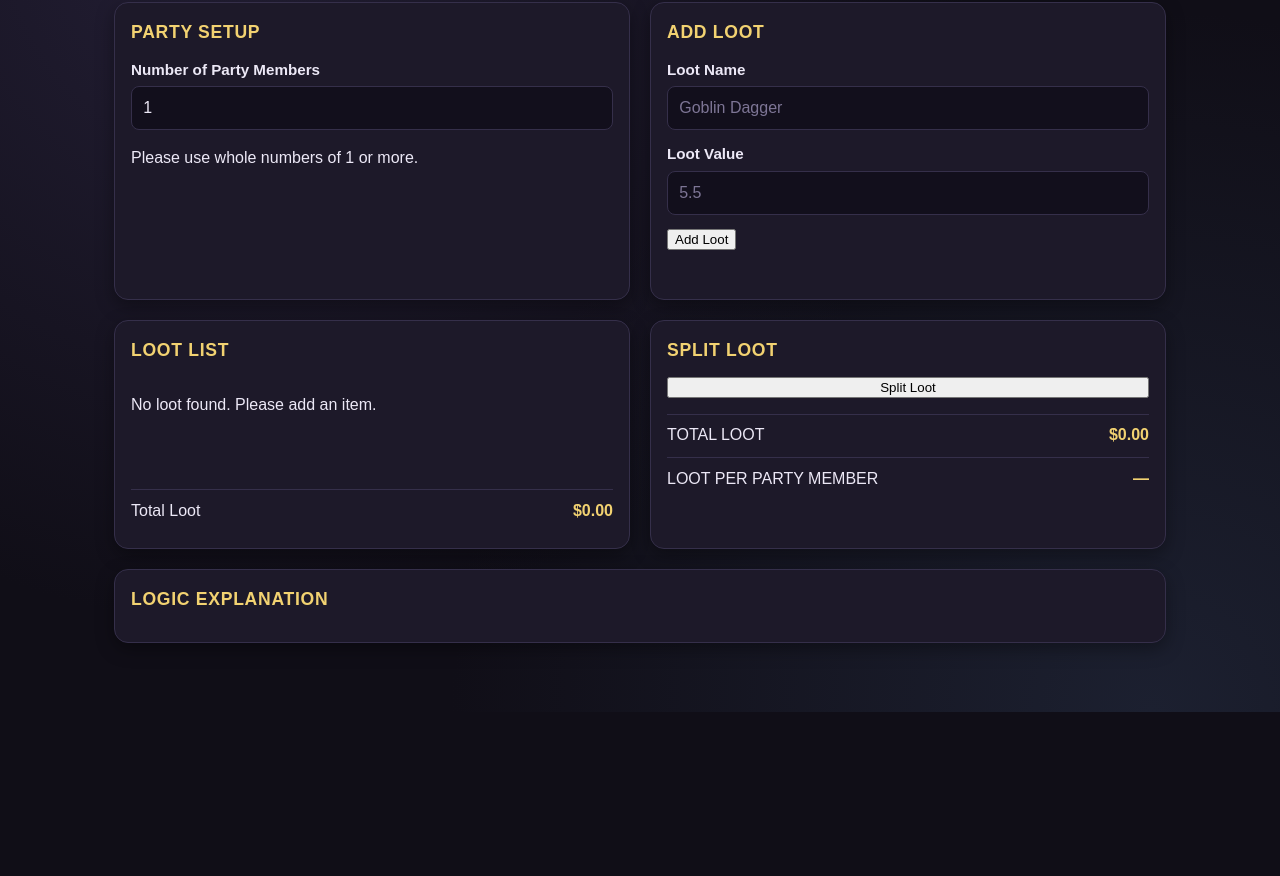
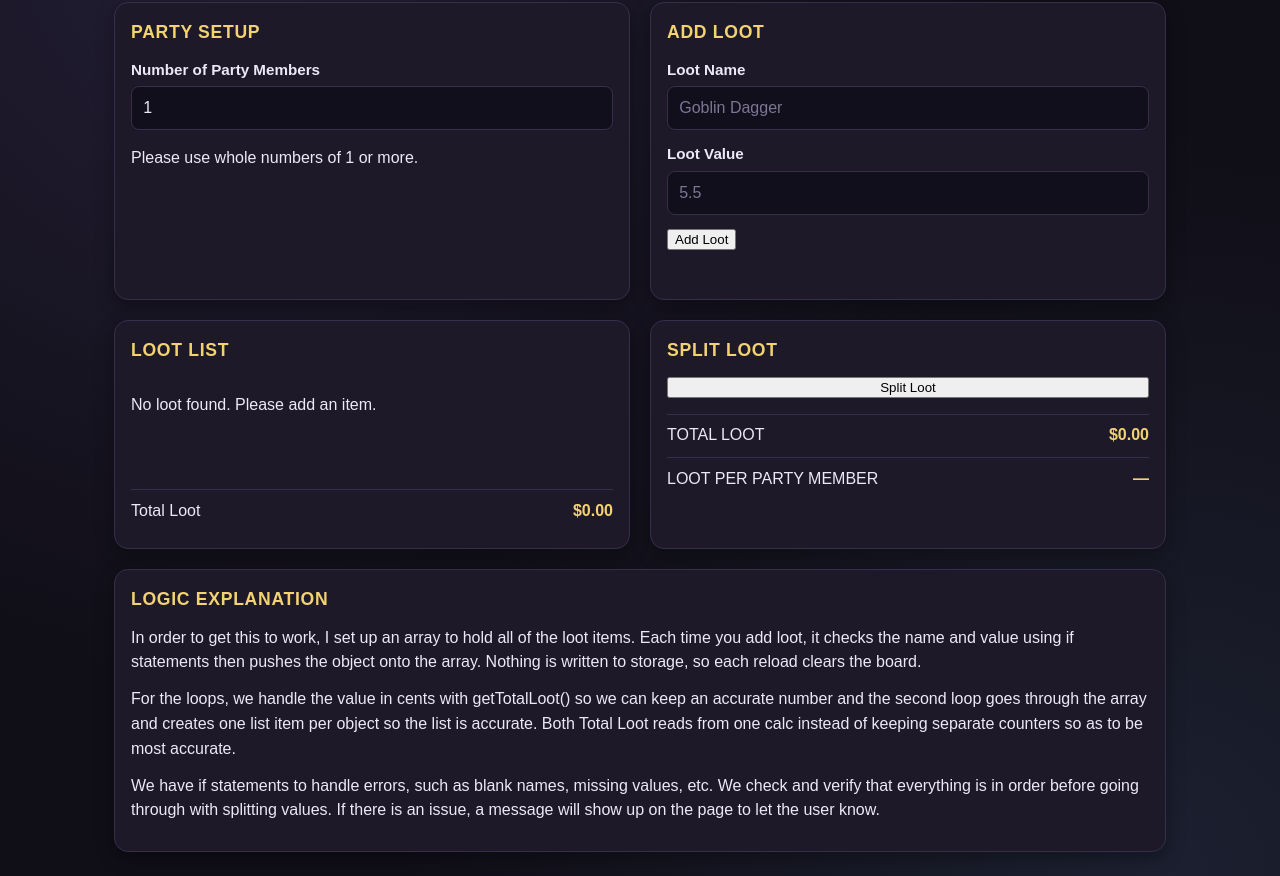
Before and after one commit to FoolsWhimsy/DungeonLootSplitterPhase1, a plain HTML site: page index.html in a window 1280 px wide. Shown: the part 88-964 px from the top of the page. Before the commit the page ends 800 px from the top, so only its background shows below. Drawn offline with Linux system fonts and the light colour scheme.

Commit message:
added logic explanation

```diff
--- a/index.html
+++ b/index.html
@@ -60,7 +60,16 @@
     <!-- Creates the Logic Explanation Section -->
     <section class="panel reflection" aria-labelledby="logic-title">
         <h2 id="logic-title">Logic Explanation</h2>
-        <p></p>
+        <p>In order to get this to work, I set up an array to hold all of the loot items. Each time you add loot, it checks
+            the name and value using if statements then pushes the object onto the array. Nothing is written to storage, so each
+            reload clears the board.</p>
+
+        <p>For the loops, we handle the value in cents with getTotalLoot() so we can keep an accurate number and the second loop
+            goes through the array and creates one list item per object so the list is accurate. Both Total Loot reads from one calc
+            instead of keeping separate counters so as to be most accurate.</p>
+
+        <p>We have if statements to handle errors, such as blank names, missing values, etc. We check and verify that everything is
+            in order before going through with splitting values. If there is an issue, a message will show up on the page to let the user know. </p>
     </section>
 </main>
 <!-- Javascript Link -->
```
